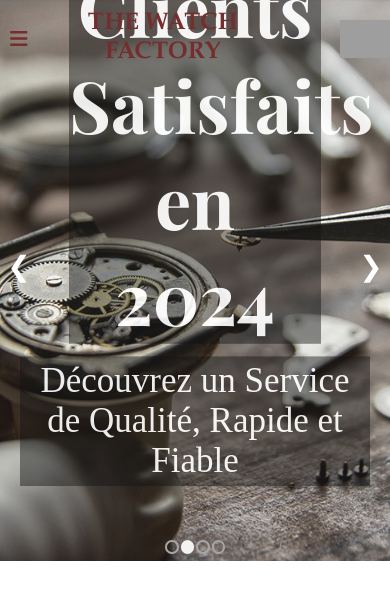
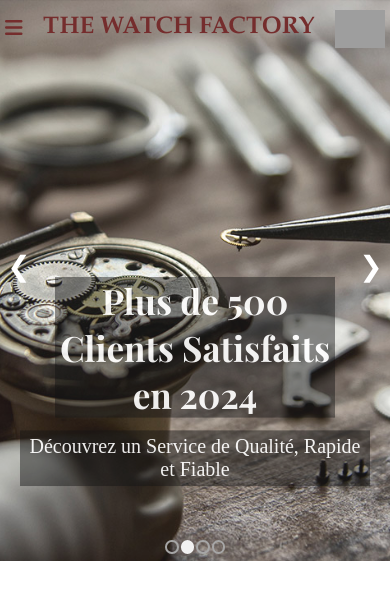
Before and after one commit to HIJOdelIDANII/TheWatchFactory, a React (Create React App) app: page / in a window 390 px wide. Shown: the top 600 px of the page. Built offline with nearby package versions, Linux system fonts and the light colour scheme; grey boxes are pictures that could not be loaded; the HTML template or start-up script is replaced by a standard one; a web font is replaced by a local one.

Commit message:
navbar and slider are done with responsive

```diff
--- a/src/components/Slider/Slider.css
+++ b/src/components/Slider/Slider.css
@@ -145,3 +145,10 @@
     right: 4px;
     transform: translateY(-50%);
 }
+@media only screen and (max-width:1047px){
+    .caption1{font-size:35px;width:80%;}
+    .caption2{font-size:20px;}
+}
+@media only screen and (max-width:381px){
+    .caption1{font-size:30px;}.caption2{font-size:15px;}
+}
--- a/src/components/navbar/Navbar.css
+++ b/src/components/navbar/Navbar.css
@@ -156,7 +156,8 @@
 
 @media only screen and (max-width:1067px){
   .navbar{
-    margin-left:10px;
+    margin-right:10px;
+    margin-left: auto;
     height: 57vh;
     z-index: 10;
     position: absolute;
@@ -220,23 +221,31 @@
 .bars-phone{
 
   font-size: 20px;
+  margin-left: 5px;
 }
 .theWatchFactory{
     font-family:"Brush Script MT","Garamond", cursive;
     font-weight: 900;
     font-size:24px;
     color:#752d2d;
-    padding-left: 8px;
+
 }
 .miniNavbar{
   margin-top: 10px;
   display: flex;
   flex-direction: row;
-  justify-content: flex-start;
+  justify-content: space-between;
   align-items: center;
+  width: 100vw;
 }
 .miniLogo{
   display: block;
   width: 50px;
-  margin-left: 50px;
+  margin-right: 5px;
 }
+@media only screen and (max-width:381px){
+  .theWatchFactory{
+    font-size: 20px;
+  }
+  .miniLogo{width:28px;}
+}
--- a/src/components/navbar/Navbar.jsx
+++ b/src/components/navbar/Navbar.jsx
@@ -61,7 +61,6 @@ export const Navbar = ()=>{
             <div className ="bars-phone bars" >
                 <i onClick={(e)=>{handleToggle2(e)}} className="fa-solid fa-bars bars"></i>
             </div>
-
             <div className ="theWatchFactory "> THE WATCH FACTORY </div>
             <img className="miniLogo"src={miniLogo} alt="mini logo"></img>
         </div>
```
